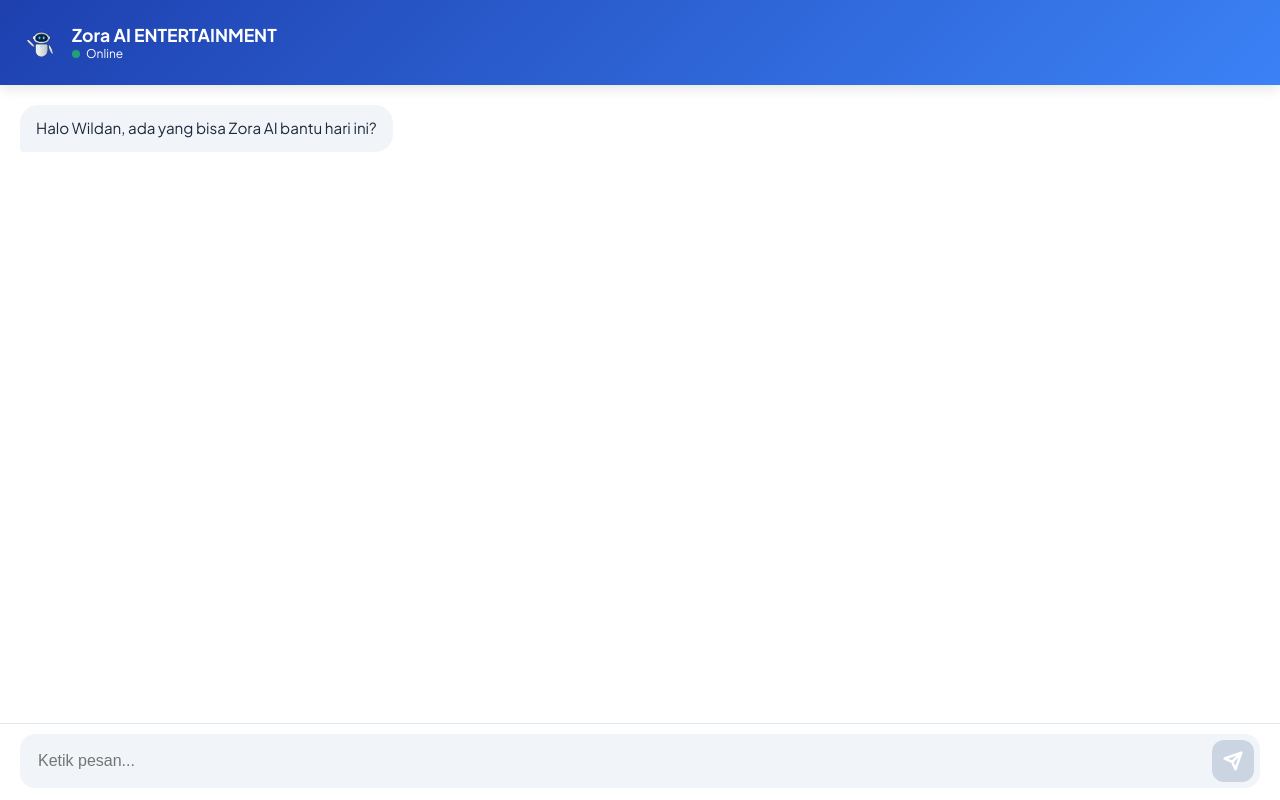
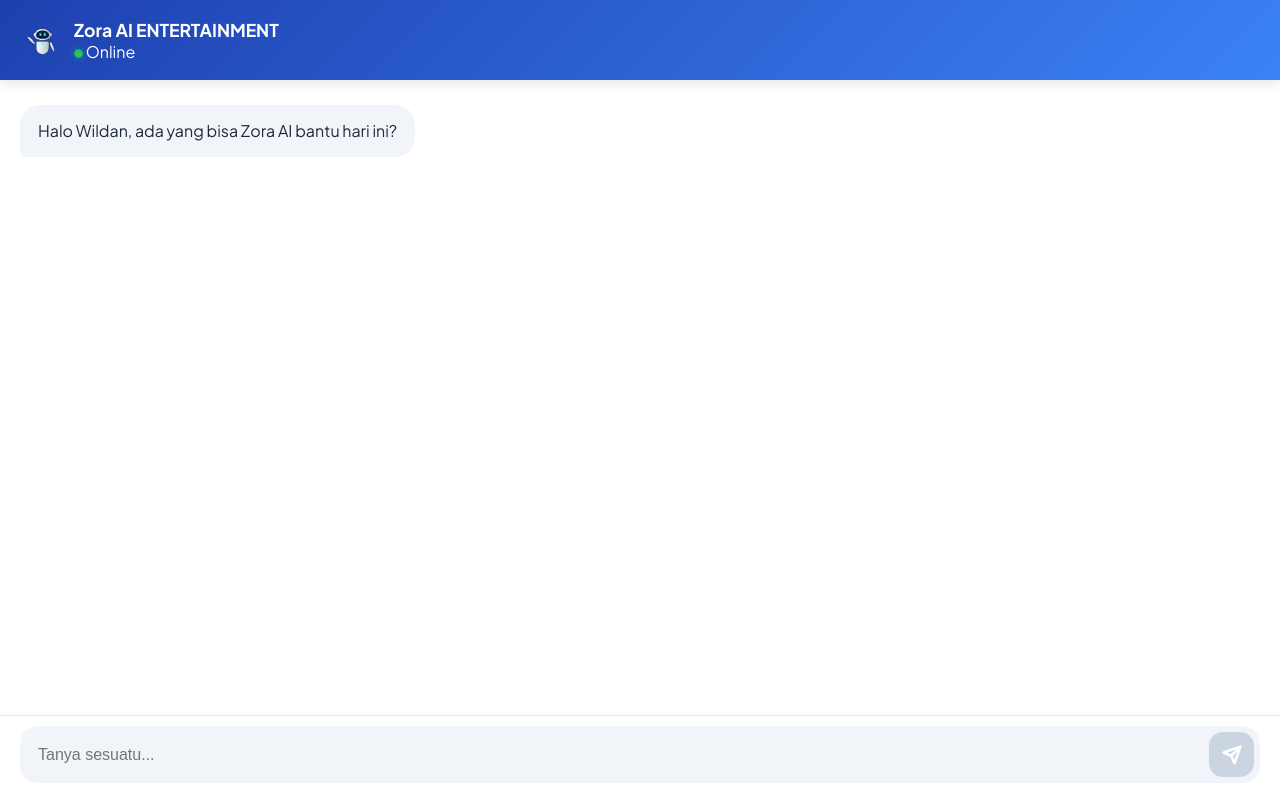
Before and after one commit to wildanroby29/zora-ai, a React (Vite) app: page / in a window 1280 px wide. Both pictures are taken after a click on the button "Mulai Percakapan". Built offline with nearby package versions, Linux system fonts and the light colour scheme.

Commit message:
fix meren ah

```diff
--- a/src/App.css
+++ b/src/App.css
@@ -2,13 +2,15 @@
 
 :root {
   --primary-grad: linear-gradient(135deg, #1e40af 0%, #3b82f6 100%);
+  --header-height: 80px;
+  --footer-height: 85px;
 }
 
 * { box-sizing: border-box; -webkit-tap-highlight-color: transparent; margin: 0; padding: 0; }
 
 body, html {
   margin: 0; font-family: 'Plus Jakarta Sans', sans-serif;
-  background: #fff; overflow: hidden; height: 100%; width: 100%;
+  background: #fff; overflow: hidden; height: 100vh; width: 100vw;
 }
 
 .app-shell { width: 100%; height: 100%; position: relative; }
@@ -22,82 +24,98 @@ body, html {
 .loader { width: 45px; height: 45px; border: 4px solid #f3f3f3; border-top: 4px solid #3b82f6; border-radius: 50%; animation: spin 1s linear infinite; }
 @keyframes spin { to { transform: rotate(360deg); } }
 
-/* --- WELCOME PAGE --- */
+/* --- WELCOME PAGE (DIKUNCI AGAR ROBOT MUNCUL) --- */
 .welcome-page {
   position: fixed; inset: 0; background: var(--primary-grad);
   display: flex; flex-direction: column; align-items: center; justify-content: center;
   color: white; text-align: center; z-index: 1000; padding: 20px;
 }
-.bot-welcome-img { width: clamp(140px, 45vw, 190px); height: auto; margin-bottom: 15px; }
-.welcome-page h1 { font-size: 2.8rem; font-weight: 800; margin-bottom: 15px; letter-spacing: -0.02em; }
-.welcome-page p { opacity: 0.85; margin-bottom: 40px; max-width: 320px; line-height: 1.5; font-size: 1.05rem; }
+.welcome-content {
+  display: flex; flex-direction: column; align-items: center; width: 100%;
+}
+.bot-welcome-img {
+  width: 170px; height: auto;
+  margin-bottom: 20px;
+  filter: drop-shadow(0 20px 40px rgba(0,0,0,0.3));
+  display: block; /* Memastikan image tidak hidden */
+}
+.welcome-title { font-size: 2.8rem; font-weight: 800; margin-bottom: 10px; display: block; }
+.welcome-desc { opacity: 0.9; margin-bottom: 40px; max-width: 320px; line-height: 1.5; display: block; }
 .start-btn {
-  background: white; color: #1e40af;
-  padding: 16px 50px; /* Padding tombol diperlebar supaya tidak nempel */
-  border-radius: 50px; font-weight: 700; border: none; cursor: pointer;
-  font-size: 1.1rem; box-shadow: 0 10px 20px rgba(0,0,0,0.15);
+  background: white; color: #1e40af; padding: 18px 60px; border-radius: 50px;
+  font-weight: 700; border: none; cursor: pointer; font-size: 1.1rem;
+  box-shadow: 0 10px 25px rgba(0,0,0,0.2); transition: 0.3s;
 }
 
-/* --- CHAT LAYOUT --- */
-.main-chat-layout { width: 100%; height: 100%; display: flex; flex-direction: column; }
+/* --- CHAT LAYOUT (FIXED STRUCTURE) --- */
+.main-chat-layout { width: 100%; height: 100vh; display: flex; flex-direction: column; overflow: hidden; }
 
 .chat-header {
-  position: fixed; top: 0; left: 0; right: 0;
-  height: 85px;
+  flex-shrink: 0; width: 100%; height: var(--header-height);
   background: var(--primary-grad); color: white;
   display: flex; align-items: center; gap: 12px;
   padding: env(safe-area-inset-top, 0px) 20px 0 20px;
   z-index: 500; box-shadow: 0 4px 12px rgba(0,0,0,0.1);
 }
-.bot-header-img { width: 40px; height: 40px; }
+.bot-header-img { width: 42px; height: 42px; }
 .chat-header h2 { font-size: 1.1rem; margin: 0; font-weight: 700; }
-.status { font-size: 0.75rem; display: flex; align-items: center; gap: 6px; }
-.dot { width: 8px; height: 8px; background: #22c55e; border-radius: 50%; }
 
-/* WINDOW CHAT */
+/* DOT PULSE GLOW (SINAR ONLINE) */
+.dot { width: 9px; height: 9px; background: #22c55e; border-radius: 50%; display: inline-block; }
+.pulse-glow {
+  box-shadow: 0 0 10px rgba(34, 197, 94, 0.8);
+  animation: glow-anim 2s infinite ease-in-out;
+}
+@keyframes glow-anim {
+  0%, 100% { transform: scale(0.9); box-shadow: 0 0 5px rgba(34, 197, 94, 0.5); }
+  50% { transform: scale(1.1); box-shadow: 0 0 20px rgba(34, 197, 94, 1); }
+}
+
+/* CHAT WINDOW (ONLY THIS SCROLLS) */
 .chat-window {
-  flex: 1;
-  margin-top: 85px;
-  margin-bottom: 80px;
-  overflow-y: auto;
-  -webkit-overflow-scrolling: touch;
-  padding: 20px;
-  background: #ffffff;
-  display: flex; flex-direction: column; gap: 15px;
+  flex: 1; overflow-y: auto; -webkit-overflow-scrolling: touch;
+  padding: 25px 20px; background: #ffffff;
+  display: flex; flex-direction: column; gap: 18px;
 }
-.msg { max-width: 85%; padding: 12px 16px; border-radius: 18px; font-size: 0.95rem; line-height: 1.5; }
-.bot { background: #f1f5f9; align-self: flex-start; color: #1e293b; border-bottom-left-radius: 4px; }
-.user { background: #1e40af; color: white; align-self: flex-end; border-bottom-right-radius: 4px; }
+.msg { max-width: 85%; padding: 14px 18px; border-radius: 20px; font-size: 1rem; line-height: 1.5; }
+.bot { background: #f1f5f9; align-self: flex-start; color: #1e293b; border-bottom-left-radius: 5px; }
+.user { background: #1e40af; color: white; align-self: flex-end; border-bottom-right-radius: 5px; }
 
-/* FOOTER */
+/* MESSAGE ANIMATIONS */
+.bot-msg { animation: botPop 0.4s cubic-bezier(0.175, 0.885, 0.32, 1.275) forwards; }
+.user-msg { animation: userPop 0.4s cubic-bezier(0.175, 0.885, 0.32, 1.275) forwards; }
+@keyframes botPop { from { opacity: 0; transform: scale(0.8) translateX(-20px); } to { opacity: 1; transform: scale(1) translateX(0); } }
+@keyframes userPop { from { opacity: 0; transform: scale(0.8) translateX(20px); } to { opacity: 1; transform: scale(1) translateX(0); } }
+
+/* FOOTER FIXED */
 .footer {
-  position: fixed; bottom: 0; left: 0; right: 0;
-  padding: 10px 20px calc(env(safe-area-inset-bottom, 0px) + 12px) 20px;
+  flex-shrink: 0; width: 100%; height: var(--footer-height);
+  padding: 10px 20px calc(env(safe-area-inset-bottom, 0px) + 15px) 20px;
   background: white; border-top: 1px solid #e2e8f0; z-index: 500;
 }
-.input-box { display: flex; background: #f1f5f9; border-radius: 15px; padding: 6px; align-items: center; }
-input { flex: 1; border: none; background: transparent; padding: 10px 12px; outline: none; font-size: 16px; }
-.send-btn { width: 42px; height: 42px; border-radius: 12px; border: none; background: #cbd5e1; color: white; display: flex; align-items: center; justify-content: center; }
-.send-btn.active { background: var(--primary-grad); }
+.input-box { display: flex; background: #f1f5f9; border-radius: 18px; padding: 6px; align-items: center; }
+input { flex: 1; border: none; background: transparent; padding: 12px; outline: none; font-size: 16px; }
+.send-btn { width: 45px; height: 45px; border-radius: 14px; border: none; background: #cbd5e1; color: white; cursor: pointer; transition: 0.3s ease; display: flex; align-items: center; justify-content: center; }
+.send-btn.active { background: var(--primary-grad); transform: scale(1.05); }
 
-/* --- ANIMATIONS --- */
-.zoom-in { animation: zoomIn 0.6s ease-out; }
-.fade-in { animation: fadeIn 0.4s ease-out; }
-.slide-up { animation: slideUp 0.5s ease-out forwards; opacity: 0; }
-.slide-right { animation: slideRight 0.4s ease-out forwards; opacity: 0; }
+/* TRANSISI HALUS */
+.zoom-in { animation: zoomIn 0.7s cubic-bezier(0.16, 1, 0.3, 1); }
+.fade-in { animation: fadeIn 0.5s ease-out; }
+.slide-up { animation: slideUp 0.6s ease-out forwards; opacity: 0; }
+.slide-right { animation: slideRight 0.5s ease-out forwards; opacity: 0; }
+
 @keyframes fadeIn { from { opacity: 0; } to { opacity: 1; } }
-@keyframes zoomIn { from { opacity: 0; transform: scale(0.6); } to { opacity: 1; transform: scale(1); } }
-@keyframes slideUp { from { opacity: 0; transform: translateY(20px); } to { opacity: 1; transform: translateY(0); } }
-@keyframes slideRight { from { opacity: 0; transform: translateX(-15px); } to { opacity: 1; transform: translateX(0); } }
+@keyframes zoomIn { from { transform: scale(0.7); opacity: 0; } to { transform: scale(1); opacity: 1; } }
+@keyframes slideUp { from { transform: translateY(30px); opacity: 0; } to { transform: translateY(0); opacity: 1; } }
+@keyframes slideRight { from { transform: translateX(-20px); opacity: 0; } to { transform: translateX(0); opacity: 1; } }
 
-.pulse { animation: pulse-green 2s infinite; }
-@keyframes pulse-green { 0% { opacity: 0.6; } 50% { opacity: 1; } 100% { opacity: 0.6; } }
+.typing-indicator span { display: inline-block; width: 7px; height: 7px; background: #cbd5e1; border-radius: 50%; margin: 0 3px; animation: bounce 1.3s infinite; }
+@keyframes bounce { 0%, 100% { transform: translateY(0); } 50% { transform: translateY(-7px); } }
 
-.typing-indicator span { display: inline-block; width: 6px; height: 6px; background: #cbd5e1; border-radius: 50%; margin: 0 2px; animation: bounce 1.3s infinite; }
-@keyframes bounce { 0%, 100% { transform: translateY(0); } 50% { transform: translateY(-5px); } }
-
-/* Mobile Fix Notch */
+/* Mobile Viewport Fix */
 @media (max-width: 600px) {
-  .chat-header { height: 110px; padding-top: calc(env(safe-area-inset-top, 0px) + 38px); }
-  .chat-window { margin-top: 110px; }
+  :root { --header-height: 105px; }
+  .chat-header { padding-top: calc(env(safe-area-inset-top, 0px) + 38px); }
+  .welcome-title { font-size: 2.3rem; }
+  .bot-welcome-img { width: 150px; }
 }
--- a/src/App.jsx
+++ b/src/App.jsx
@@ -31,8 +31,8 @@ function App() {
           text: `Halo Wildan, ada yang bisa ${APP_NAME} bantu hari ini?`,
           sender: 'bot'
         }]);
-      }, 600);
-    }, 1500);
+      }, 800);
+    }, 1200);
   };
 
   const handleSend = async () => {
@@ -71,9 +71,9 @@ function App() {
       {!isStarted ? (
         <div className="welcome-page">
           <div className="welcome-content zoom-in">
-            <img src={botLogo} alt="Logo" className="bot-welcome-img" />
-            <h1 className="slide-up">{APP_NAME}</h1>
-            <p className="slide-up delay-1">{APP_TAGLINE}</p>
+            <img src={botLogo} alt="Robot Logo" className="bot-welcome-img" />
+            <h1 className="welcome-title slide-up">{APP_NAME}</h1>
+            <p className="welcome-desc slide-up delay-1">{APP_TAGLINE}</p>
             <button className="start-btn slide-up delay-2" onClick={startApp}>
               Mulai Percakapan
             </button>
@@ -86,32 +86,32 @@ function App() {
             <div className="info">
               <h2 className="slide-right">{APP_NAME} {APP_MODE.toUpperCase()}</h2>
               <div className="status slide-right delay-1">
-                <span className="dot pulse"></span> Online
+                <span className="dot pulse-glow"></span> Online
               </div>
             </div>
           </header>
 
           <div className="chat-window">
             {messages.map((m, i) => (
-              <div key={i} className={`msg ${m.sender === 'user' ? 'user' : 'bot'} slide-up`}>
+              <div key={i} className={`msg ${m.sender === 'user' ? 'user user-msg' : 'bot bot-msg'}`}>
                 {m.text}
               </div>
             ))}
             {loading && (
-              <div className="msg bot slide-up">
+              <div className="msg bot bot-msg">
                 <TypingAnimation />
               </div>
             )}
             <div ref={chatEndRef} />
           </div>
 
-          <footer className="footer slide-up">
+          <footer className="footer">
             <div className="input-box">
               <input
                 value={input}
                 onChange={e => setInput(e.target.value)}
                 onKeyDown={e => e.key === 'Enter' && handleSend()}
-                placeholder="Ketik pesan..."
+                placeholder="Tanya sesuatu..."
               />
               <button
                 className={`send-btn ${input.trim() ? 'active' : ''}`}
```
